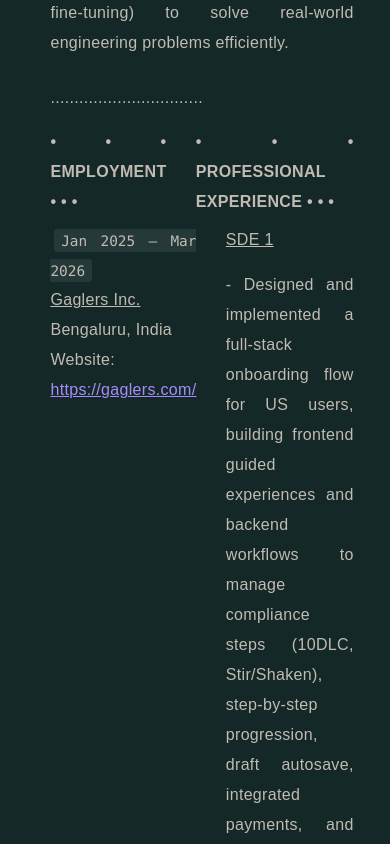
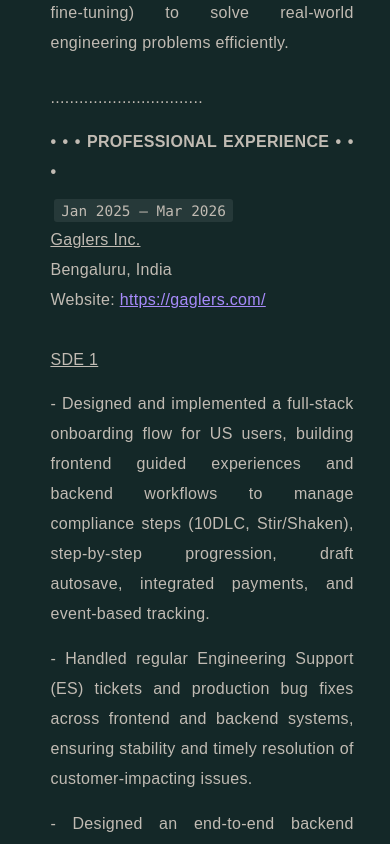
Before and after one commit to rohit141914/MyPortfolio, a React (Vite) app: page / in a window 390 px wide. Shown: the part 1080-1924 px from the top of the page. Built offline with nearby package versions, Linux system fonts and the light colour scheme; a web font is replaced by a local one.

Commit message:
created ResumeContent responsive

```diff
--- a/src/components/ResumeContent.jsx
+++ b/src/components/ResumeContent.jsx
@@ -8,7 +8,7 @@ function ResumeContent() {
       {/* Headers */}
       <span className="p dots-separator">{'.' .repeat(200)}</span>
       <div className="resume-header-row">
-        <span className="p resume-col-1"><strong>• • • EMPLOYMENT • • •</strong></span>
+        <span className="p resume-col-1 hide-mobile"><strong>• • • EMPLOYMENT • • •</strong></span>
         <span className="p resume-col-2"><strong>• • • PROFESSIONAL EXPERIENCE • • •</strong></span>
       </div>
 
--- a/src/components/ResumeRow.jsx
+++ b/src/components/ResumeRow.jsx
@@ -1,7 +1,7 @@
 function ResumeRow({ employment, experience }) {
   return (
-    <div style={{ display: 'flex', gap: '2rem' }}>
-      <div style={{ flex: 1, fontSize: '16px' }}>
+    <div className="resume-row">
+      <div className="resume-row-col-1">
         {employment && (
           <span className="p">
             <code>{employment.dateRange}</code>
@@ -14,7 +14,7 @@ function ResumeRow({ employment, experience }) {
           </span>
         )}
       </div>
-      <div style={{ flex: 2, fontSize: '16px' }}>
+      <div className="resume-row-col-2">
         {experience?.isFreelance ? (
           <span className="p"><code>{experience.dateRange}</code><br />{experience.label}</span>
         ) : experience && (
--- a/src/custom.css
+++ b/src/custom.css
@@ -9,6 +9,32 @@
   white-space: nowrap;
   text-align: justify;
   margin-top: 1rem;
+}
+
+/* ResumeRow */
+.resume-row {
+  display: flex;
+  gap: 2rem;
+}
+
+.resume-row-col-1 {
+  flex: 1;
+  font-size: 16px;
+}
+
+.resume-row-col-2 {
+  flex: 2;
+  font-size: 16px;
+}
+
+@media (max-width: 768px) {
+  .resume-row {
+    flex-direction: column;
+  }
+
+  .hide-mobile {
+    display: none !important;
+  }
 }
 
 /* ResumeContent */
```
